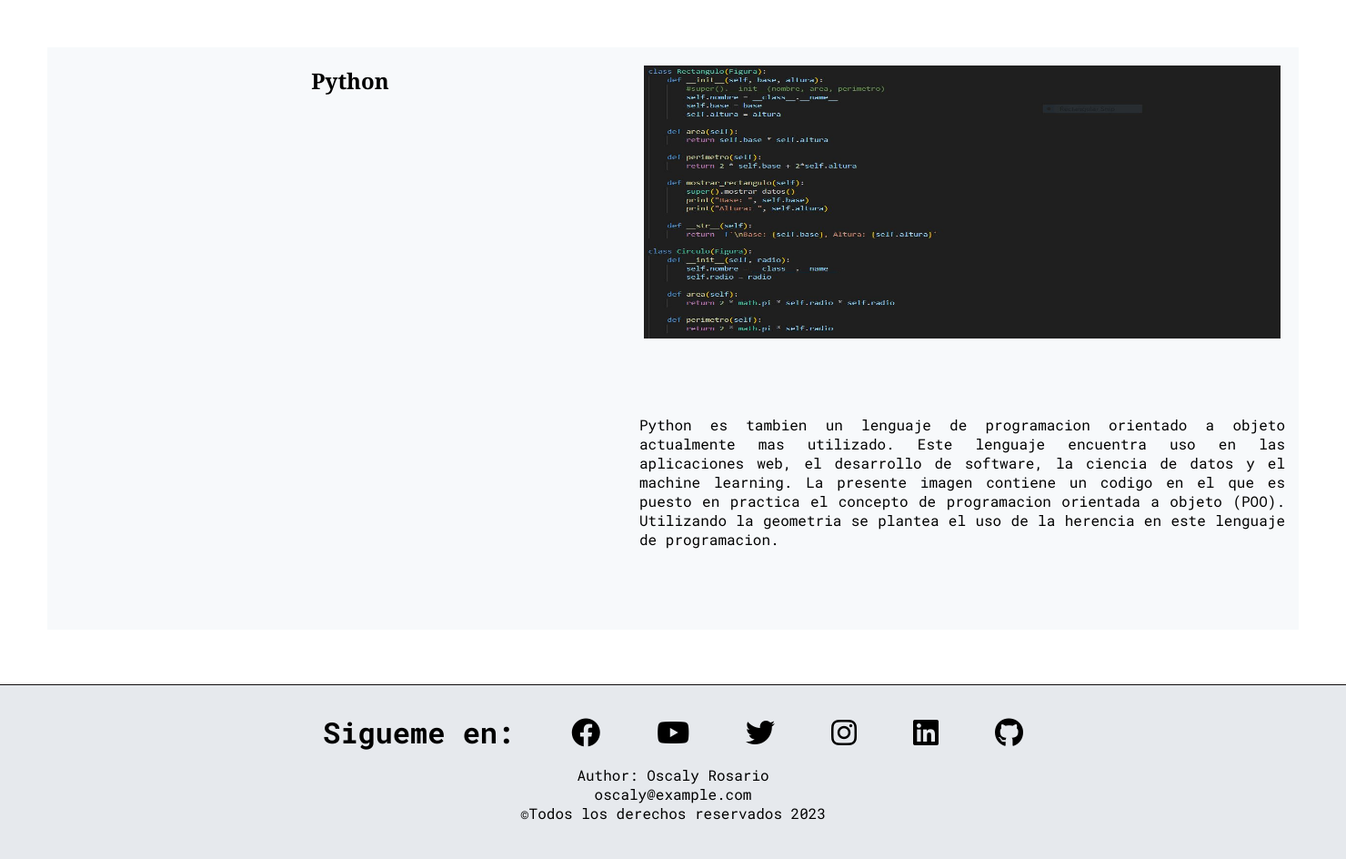
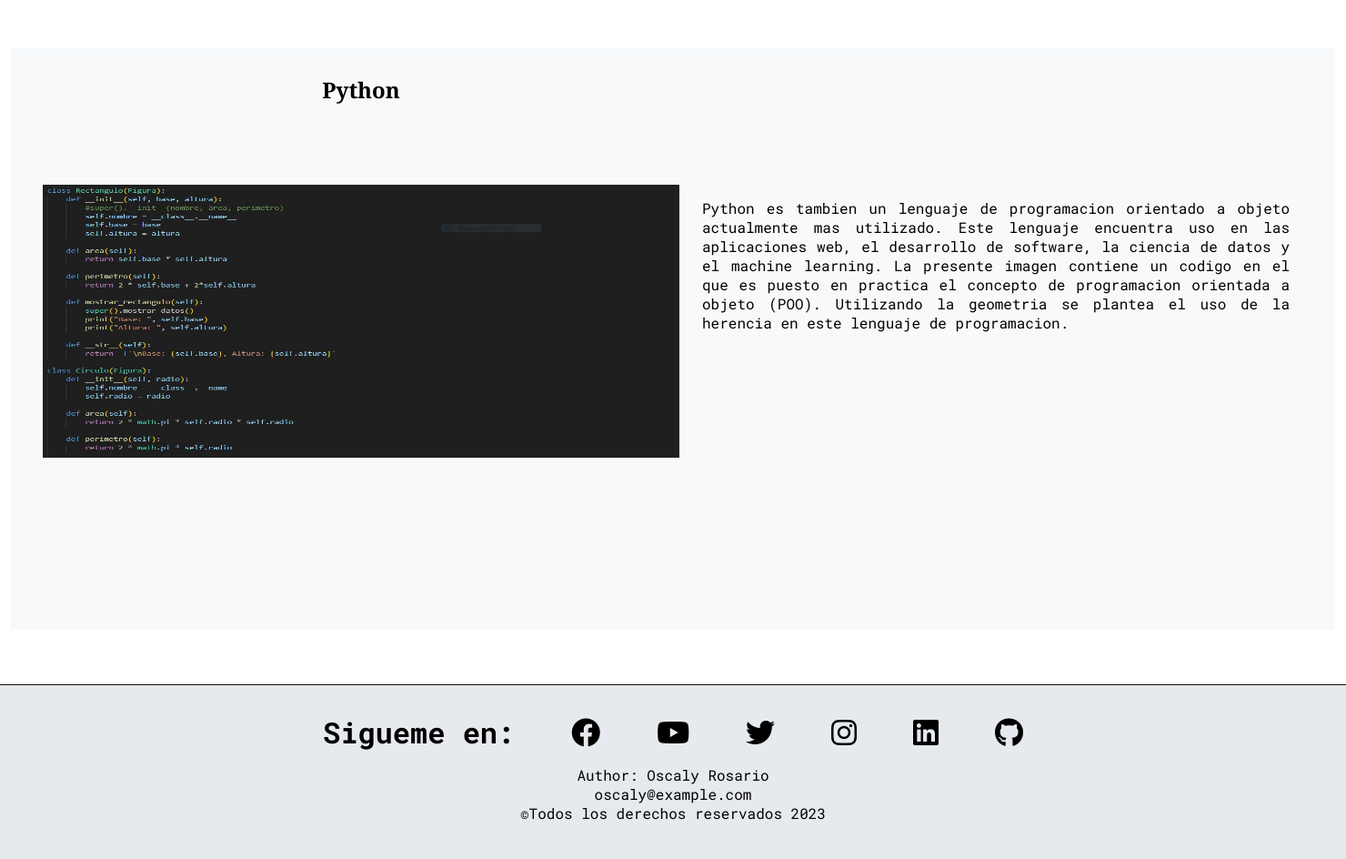
Before and after one commit to sOcyalRM/BlogOscaly, a Django app: page /perfil/6 in a window 1480 px wide. Shown: the part 62-1006 px from the top of the page at 91% size. Run offline with Django 5.2, Linux system fonts and the light colour scheme; data comes from the database, SQL or seed files in the repository; some libraries are stand-ins or nearby versions.

Commit message:
Algunos ajuste a estilos css

```diff
--- a/core/static/core/css/main.css
+++ b/core/static/core/css/main.css
@@ -1,8 +1,3 @@
-/*Roboto Slaf 400, 700
-  Roboto 400 500 700 900
-  Roboto Mono 400 500 700
-*/
-
 @import url('https://fonts.googleapis.com/css2?family=Roboto+Mono:wght@400;500;700&family=Roboto+Slab:wght@400;700&family=Roboto:wght@400;500;700;900&display=swap');
 
 *{
@@ -41,7 +36,6 @@ Social*/
   width: 100%;
   height: 62px;
   background-color:  #e6e9ed;
-  /*border-bottom:solid 1px #110d0d; /*Para crear linea que separa elementos div*/
   margin: 0 auto;
   position: fixed;
   left: 0;
@@ -168,7 +162,6 @@ Social*/
   background-color: #ffffff;
   grid-row: 2;
   z-index: 9;/*Investigar funcion y continuar desde aqui*/
-  /*transition: all .2s;*/
 
 }
 
@@ -339,17 +332,6 @@ Body*/
 }
 
 
-
-/*Para imagen en una seccion o toda la pagina web*/
-/*section{
-  background: url(fondo.jpg) no-repeat;
-  background-size: cover;
-  background-position: center center;
-  height: calc(100vh - 80px); /*Para Restar el tamaño de la barra de inicio
-}*/
-
-
-
 /*================================================================================================================================
 PERFIL*/
 
@@ -370,7 +352,6 @@ PERFIL*/
 .intro_content{
   display: grid;
   grid-template-columns: 2fr 1fr;
-  /*grid-row: 2fr;*/
 
 }
 
@@ -386,8 +367,6 @@ PERFIL*/
 }
 
 .btn_mas{
-  /*border: 2px solid #010711d5;*/
-  /*border-radius: 30px; Continuar desde aqui. Separar boton */
   border-bottom: 2px solid #000000;
 
 }
@@ -397,7 +376,6 @@ PERFIL*/
   width: 98%;
   margin-bottom: 10px;
   margin-top: 10px;
-  /*Continuar desde aqui y revisar bien. Estudiar cuidadosamente*/
 }
 
 .content_detail p{
@@ -415,10 +393,6 @@ PERFIL*/
   text-align: justify; /*Justifica todos los parrafos de esta seccion*/
 }
 
-/*.def_conocimientos{
-  padding: 10px 80px 50px;
-}*/ /*Este padding no puede ser aplicado a multiples elementos*/
-
 .leng_detalles{ /*Revisar cuidadosamente*/
   display: inline-block;
   padding: 10px 20px 45px;
@@ -430,14 +404,6 @@ PERFIL*/
   height: 160px;
 
 }
-
- /*Probando span con inline*/
-.prueba{
- color: #e7562efb;
-
-}
-
-
 
 /*================================================================================================================================
 LOGROS*/
@@ -490,7 +456,7 @@ LOGROS*/
 
 .lg_figure img{
   margin-top: 68px;
-  height: 100%;
+  height: fit-content;
   width: 100%;
 }
 
@@ -524,7 +490,7 @@ LOGROS*/
 
 .modal_container{
   width: 90%;
-  max-width: 900px; /*Para hacer la imagen mas pequeña*/
+  max-width: 650px; /*Para tamaño de imagen en modal*/
   max-height: 90%;
   background-color: fff;
   margin: auto; /*Centra en medio de la pantalla todo el contenido */
@@ -538,8 +504,7 @@ LOGROS*/
 }
 
 .modal_container img {
-  margin-top: 30px;
-  width: 90%;
+  width: 80%;
   max-width: 900px;
 }
 
@@ -562,35 +527,47 @@ LOGROS*/
 
 .p_main{
   display: grid;
-  width: 172vh; /*Area visible del navegador. Area permanece uniforme al hacer zoom out*/
+  width: 182vh; /*Area visible del navegador. Area permanece uniforme al hacer zoom out*/
   height: 80vh;
   background-color:  #f7f9fb;
   margin: 114px auto 60px auto; /*Orden de aplicacion de este margin: arriba, derecha, abajo, izquierda*/
-  /*margin: 65px auto;*/
 }
 
 .img_post{
   display: grid;
-  grid-template-columns: 2fr 1fr;
-  padding: 15px;
+  grid-template-columns: 1fr 1fr;
+  grid-template-rows: 1fr 4fr;
+  padding: 30px;
 }
 
 .img_post h2{
   font-family: Cambria, Cochin, Georgia, Times, 'Times New Roman', serif;
-  margin: 5px auto 5px;
+  margin: 0 auto;
+  grid-row: 1;
+  grid-column: 1;
+}
+
+.img_post a{
+  grid-column: 1;
+  grid-row: 2;
+
 }
 
 .img_post img{
   margin: 5px;
   width: 700px;
   height: 300px;
-  grid-column: 1;
+
 }
 
 .img_post p{
   text-align: justify;
+  width: fit-content;
+  padding: 20px;
   grid-column: 2;
+  grid-row: 2;
 }
+
 /*================================================================================================================================
 CONTACTO*/
 .main_contacto{
@@ -657,7 +634,6 @@ CONTACTO*/
 
 .contn_enviar{
   padding: 5px;
-  /*float:left;*/
   left: 50%; /*Para desplazar hacia la izquierda*/
 
 }
@@ -692,7 +668,3 @@ CONTACTO*/
   margin: 80px auto 50px auto;
   height: fit-content;
 }
-
-/*
-  Continuar en hacer que la barra superior se quede fija mientras se hace scroll
-*/
--- a/core/static/core/js/main.js
+++ b/core/static/core/js/main.js
@@ -1,4 +1,4 @@
-
+//////////////// Codigo para funcionalidad de buscador///////////////////////
 //Ejecutando funciones
 document.getElementById("icon-search").addEventListener("click", mostrar_buscador);
 document.getElementById("cover-ctn-search").addEventListener("click", ocultar_buscador);
--- a/core/static/core/js/menu.js
+++ b/core/static/core/js/menu.js
@@ -1,3 +1,4 @@
+////////////////////// Codigo para transicion de barra superior al hacer scroll////////////////
 const header = document.querySelector('.header');
 
  window.addEventListener("scroll", function(){
--- a/perfil/templates/perfil/perfil.html
+++ b/perfil/templates/perfil/perfil.html
@@ -22,7 +22,6 @@
                             A continuacion ofrezco una vista a mi perfil como estudiante de ciencias computacionales.
 
                         </p>
-                       <!-- <a class="btn_mas" href=" /perfil/{{ 3 }}" target= "_blank">Continuar leyendo...</a> --><!-- Hacer un blog donde se amplie este definicion y agregar enlace por el provisional-->
                     </div>
 
                 </div>
```
